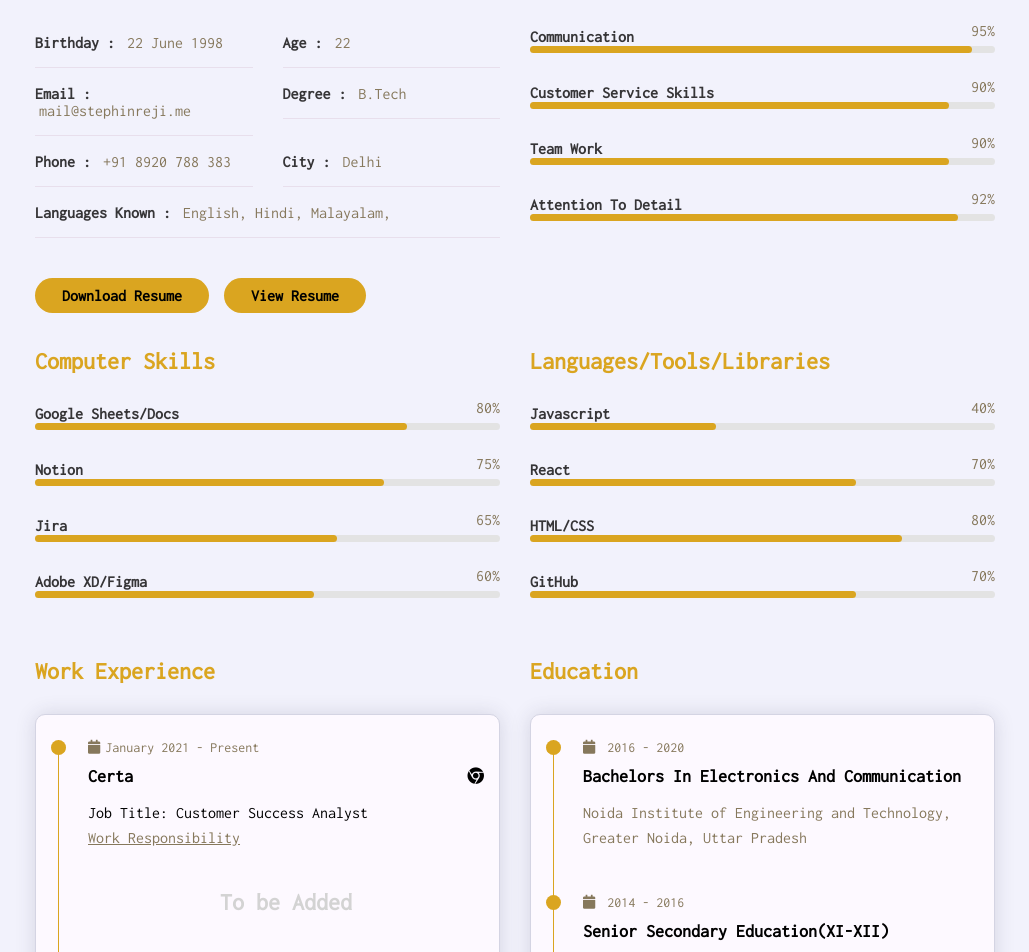
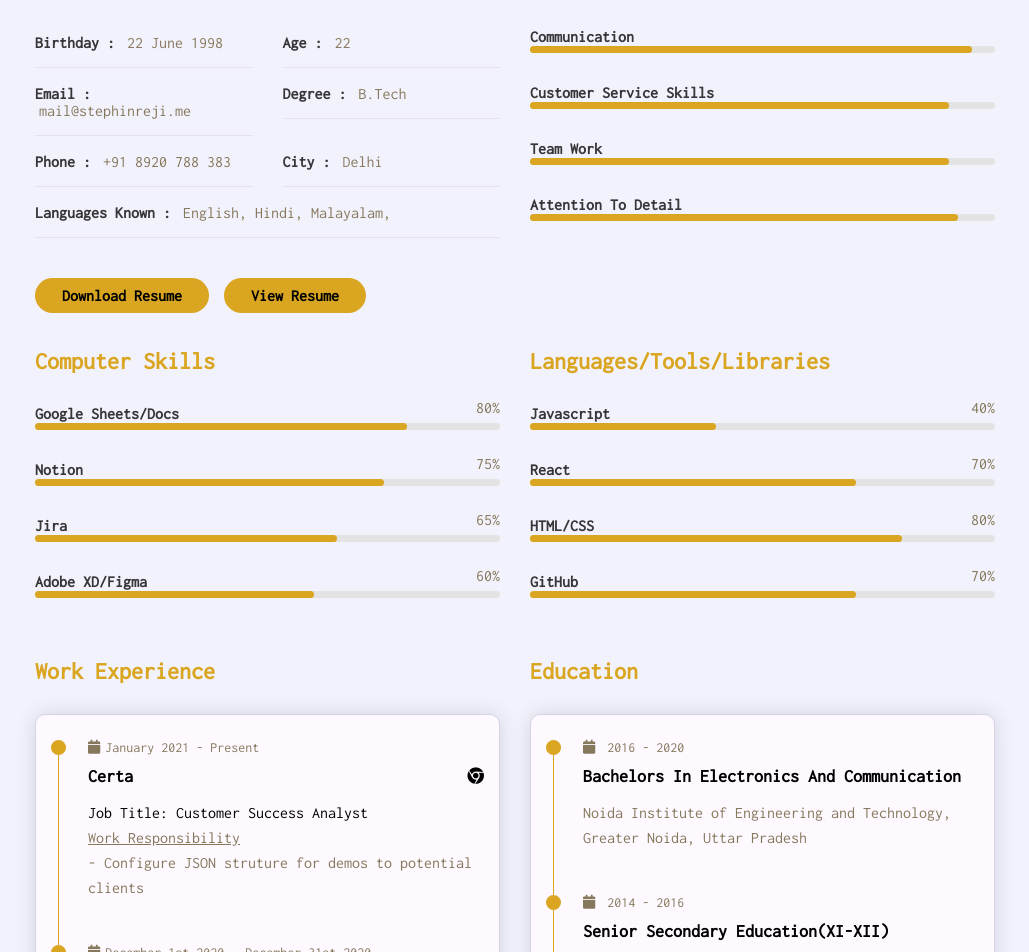
Before and after one commit to stephin007/myportfolio, a React (Create React App) app: page /about in a window 1280 px wide. Shown: the part 520-1472 px from the top of the page, without its empty margins (125-1154 px from the left). Built offline with nearby package versions, Linux system fonts and the light colour scheme.

Commit message:
removed percentages and added responsibilities

```diff
--- a/src/components/About.js
+++ b/src/components/About.js
@@ -114,9 +114,6 @@
                             width: `${AboutData.interpersonalSkills.communication}%`,
                           }}
                         ></div>
-                        <div className="skill-percent">
-                          {AboutData.interpersonalSkills.communication}%
-                        </div>
                       </div>
                     </div>
                     <div className="skill-item padd-15">
@@ -128,9 +125,6 @@
                             width: `${AboutData.interpersonalSkills.customerServiceSkills}%`,
                           }}
                         ></div>
-                        <div className="skill-percent">
-                          {AboutData.interpersonalSkills.customerServiceSkills}%
-                        </div>
                       </div>
                     </div>
                     <div className="skill-item padd-15">
@@ -142,9 +136,6 @@
                             width: `${AboutData.interpersonalSkills.teamWork}%`,
                           }}
                         ></div>
-                        <div className="skill-percent">
-                          {AboutData.interpersonalSkills.teamWork}%
-                        </div>
                       </div>
                     </div>
                     <div className="skill-item padd-15">
@@ -156,9 +147,6 @@
                             width: `${AboutData.interpersonalSkills.attentionToDetail}%`,
                           }}
                         ></div>
-                        <div className="skill-percent">
-                          {AboutData.interpersonalSkills.attentionToDetail}%
-                        </div>
                       </div>
                     </div>
                   </div>
--- a/src/data/AboutData.js
+++ b/src/data/AboutData.js
@@ -37,7 +37,7 @@
             website: "https://getcerta.com",
             timeline: 'January 2021 - Present',
             jobTitle: "Customer Success Analyst",
-            responsibilities: ""
+            responsibilities: [" Configure JSON struture for demos to potential clients"]
         },
         2: {
             company: "Tekie",
```
Also changed, not shown: 1 other file (tests, documents, lock files or other folders).
